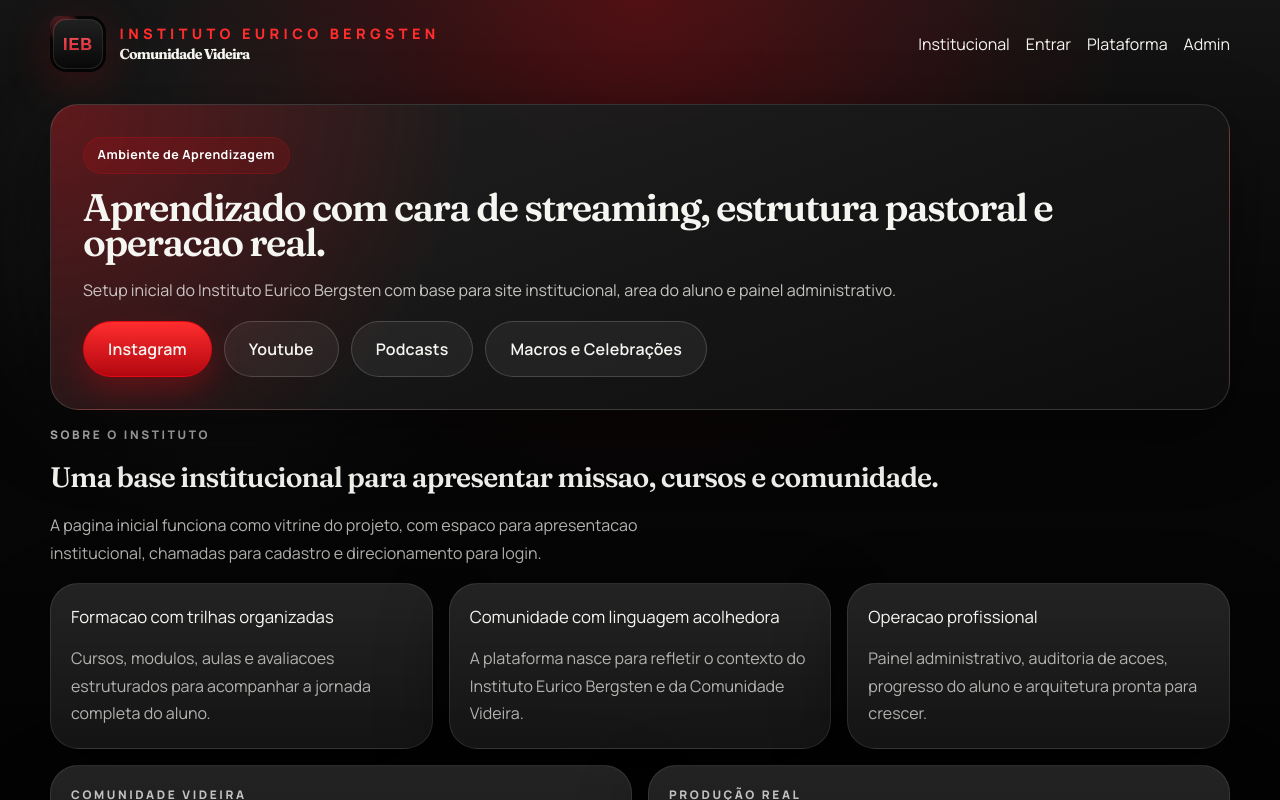
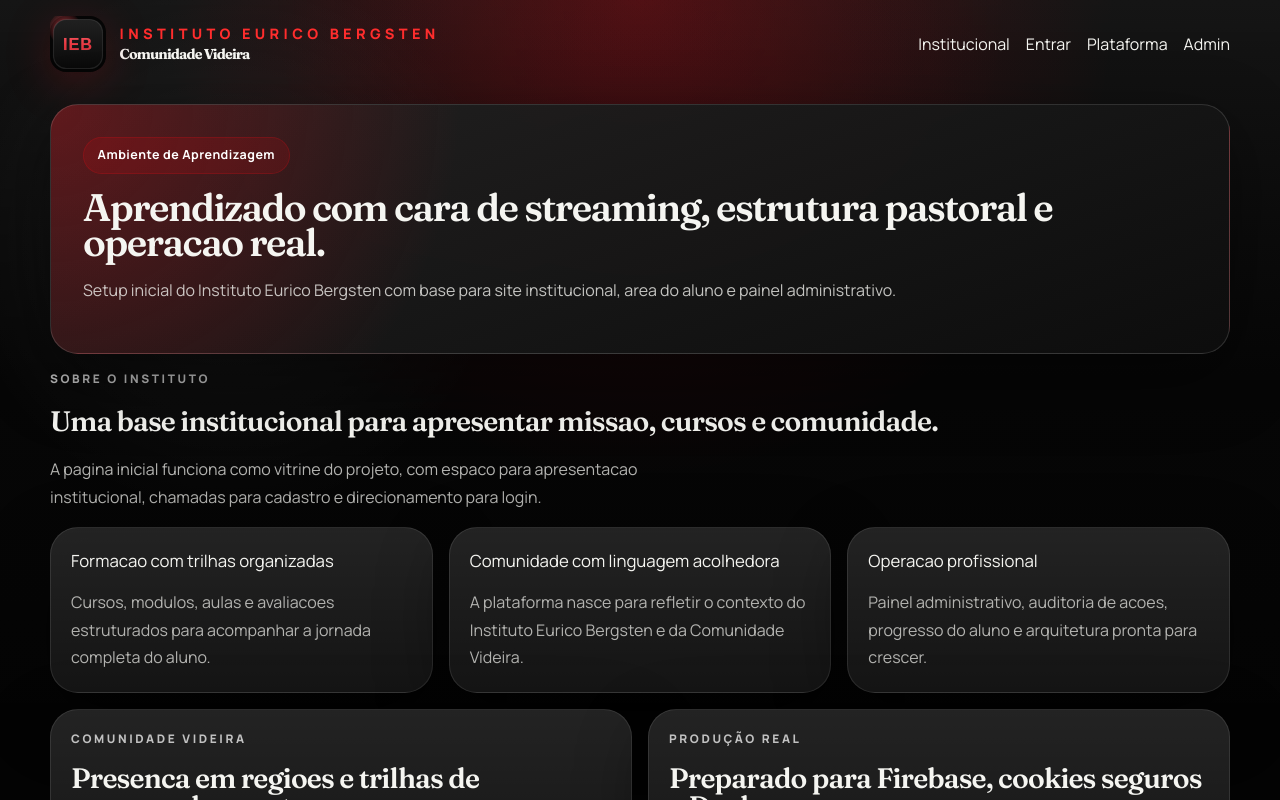
Before and after one commit to matheusnpenna/ieb-monorepo, a Nuxt app in the folder apps/web/: page / in a window 1280 px wide. Shown: the top 800 px of the page. Built offline with nearby package versions, Linux system fonts and the light colour scheme.

Commit message:
improve featured notices

```diff
--- a/apps/web/app/components/content/FeaturedBanner.vue
+++ b/apps/web/app/components/content/FeaturedBanner.vue
@@ -1,11 +1,22 @@
 <script setup lang="ts">
 import UiPanel from '../ui/UiPanel.vue';
 import UiButton from '../ui/UiButton.vue';
-defineProps<{
-  title: string
-  description: string
-  badge: string
-}>()
+const props = withDefaults(
+  defineProps<{
+    title: string
+    description: string
+    badge: string
+    actions?: Array<{
+      label: string
+      to: string
+      target?: string
+      variant?: typeof UiButton.props.variant
+    }>
+  }>(),
+  {
+    actions: () => []
+  }
+)
 </script>
 
 <template>
@@ -15,10 +26,16 @@ defineProps<{
       <h1 class="display-title">{{ title }}</h1>
       <p class="body-copy">{{ description }}</p>
       <div class="button-row">
-        <UiButton to="https://www.instagram.com/comunidadevideira/" target="_blank" size="lg">Instagram</UiButton>
-        <UiButton to="https://www.youtube.com/@VideiraTV" target="_blank" variant="secondary" size="lg">Youtube</UiButton>
-        <UiButton to="https://www.youtube.com/@VideiraTV/podcasts" target="_blank" variant="secondary" size="lg">Podcasts</UiButton>
-        <UiButton to="https://www.youtube.com/@VideiraTV/streams" target="_blank" variant="secondary" size="lg">Macros e Celebrações</UiButton>
+        <UiButton
+          v-for="action in actions"
+          :key="action.to"
+          :to="action.to"
+          :target="action.target"
+          :variant="action.variant"
+          size="lg"
+        >
+          {{ action.label }}
+        </UiButton>
       </div>
     </div>
   </UiPanel>
--- a/apps/web/app/layouts/content.vue
+++ b/apps/web/app/layouts/content.vue
@@ -11,8 +11,11 @@ const { openConfirmationModal } = useConfirmationModal()
 const isLoggingOut = ref(false)
 
 const links = [
-  { label: 'Home', to: '/home' },
-  { label: 'Cursos', to: '/curso/fundamentos-da-videira' },
+  { label: 'Home',      to: '/home', target: '_self' },
+  { label: 'Instagram', to: 'https://www.instagram.com/comunidadevideira/',          target: '_blank' },
+  { label: 'Youtube',   to: "https://www.youtube.com/@VideiraTV",                    target: '_blank' },
+  { label: 'Podcasts',  to: "https://www.youtube.com/@VideiraTV/podcasts",           target: '_blank' },
+  { label: 'Macros e Celebrações', to: "https://www.youtube.com/@VideiraTV/streams", target: '_blank' }
 ]
 
 const accountMenuItems = computed(() => [
@@ -73,7 +76,7 @@ const onAccountMenuSelect = async (itemId: string) => {
       <BrandMark mode="icon" to="/home" />
       <div class="nav-group">
         <nav class="nav-links">
-          <NuxtLink v-for="link in links" :key="link.to" :to="link.to">
+          <NuxtLink v-for="link in links" :key="link.to" :to="link.to" :target="link.target">
             {{ link.label }}
           </NuxtLink>
           <NuxtLink v-if="user?.role === 'admin'" to="/admin">Admin</NuxtLink>
```
